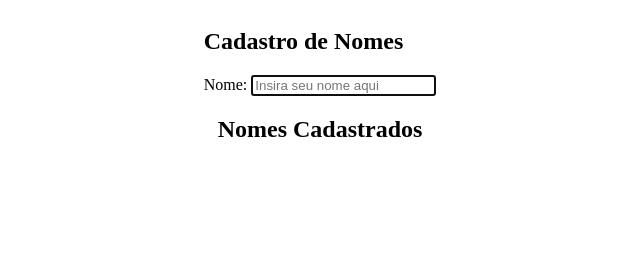
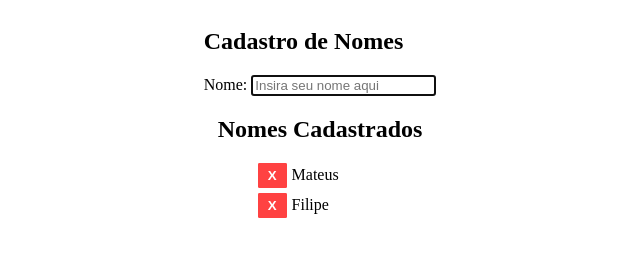
Before and after one commit to mateusmaranhao/primeiro-crud, a plain HTML site: page index.html in a window 1280 px wide. Shown: the whole page, without its empty margins (320-960 px from the left). Drawn offline with Linux system fonts and the light colour scheme.

Commit message:
feat: deletar nome da lista

```diff
--- a/css/style.css
+++ b/css/style.css
@@ -2,3 +2,21 @@ main {
   display: grid;
   place-items: center;
 }
+
+ul li {
+  list-style: none;
+}
+
+.deleteButton {
+  border: none;
+  border-radius: 5%;
+  font-weight: 700;
+
+  background-color: hsl(0, 100%, 63%);
+  color: hsl(0, 0%, 100%);;
+
+  margin: 0 5px 5px 0;
+  padding: 5px 10px;
+
+  cursor: pointer;
+}
--- a/js/script.js
+++ b/js/script.js
@@ -1,6 +1,6 @@
 window.addEventListener('load', start);
 
-var globalNames = []
+var globalNames = ['Mateus', 'Filipe']
 var inputName = null;
 
 function start() {
@@ -8,6 +8,7 @@ function start() {
 
   inputName = document.querySelector('#inputName');
   activateInput();
+  render();
 }
 
 function preventFormSubmit() {
@@ -36,6 +37,20 @@ function activateInput() {
 };
 
 function render(){
+  function createDeleteButton(index) {
+    var button = document.createElement('button');
+    button.classList.add('deleteButton')
+    button.textContent = 'X';
+
+    button.addEventListener('click', deleteName);
+    function deleteName() {
+      globalNames.splice(index, 1);
+      render();
+    }
+
+    return button;
+  }
+
   var divNames = document.querySelector('#names');
   var ul = document.createElement('ul');
 
@@ -44,10 +59,22 @@ function render(){
     divNames.innerHTML = '';
 
     var li = document.createElement('li');
-    li.textContent = currentName;
 
+    var button = createDeleteButton(i);
+
+    var span = document.createElement('span');
+    span.textContent = currentName;
+
+    li.appendChild(button);
+    li.appendChild(span);
     ul.appendChild(li);
   }
 
   divNames.appendChild(ul);
+  clearInput();
 }
+
+function clearInput() {
+  inputName.value = '';
+  inputName.focus();
+}
```
